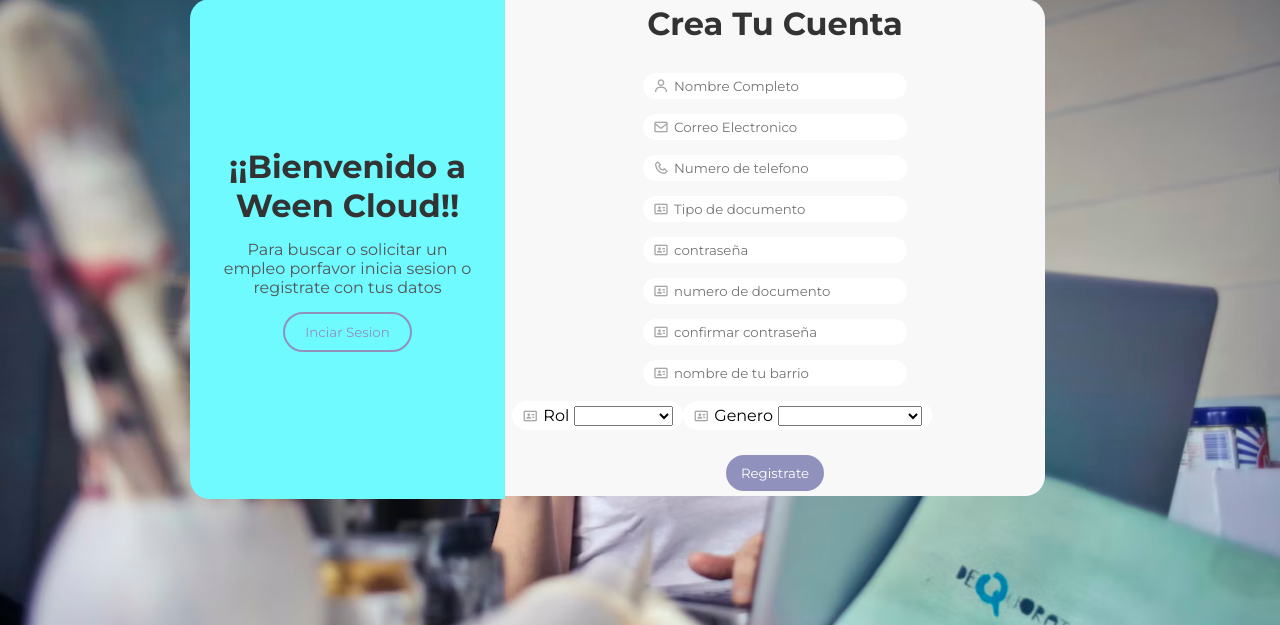
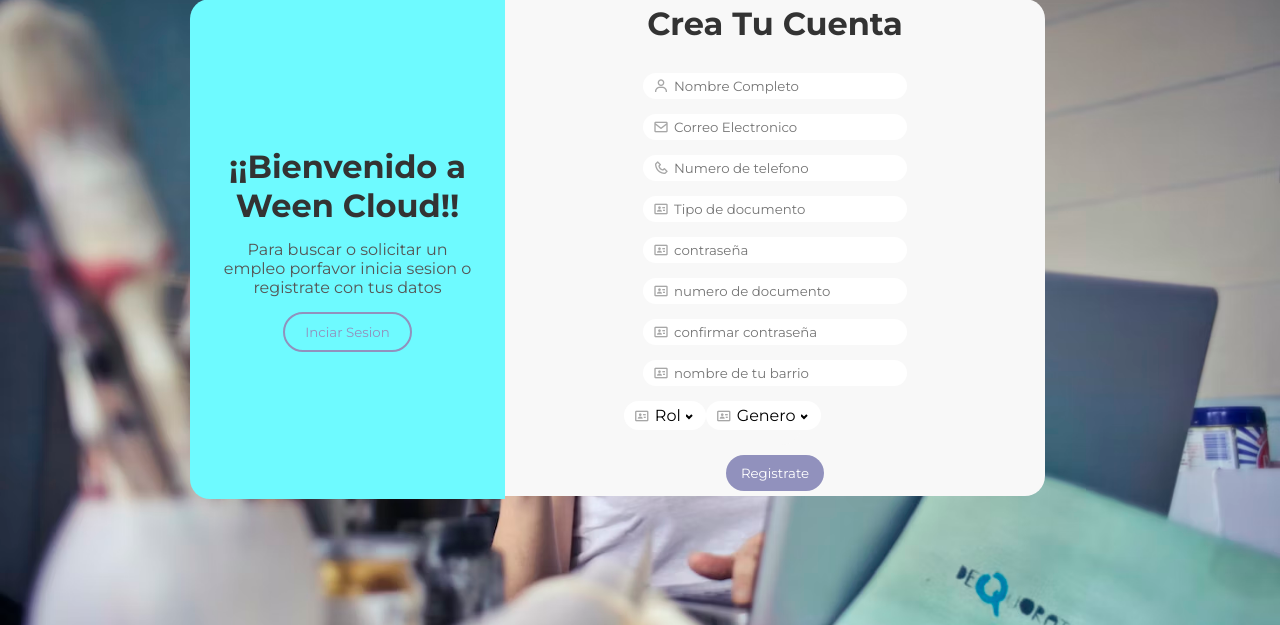
Before and after one commit to FidelSmoke/WeenCloud, a PHP site: page /index_registrate/index.php in a window 1280 px wide. Shown: the part 151-776 px from the top of the page. Run offline with PHP 8.4, Linux system fonts and the light colour scheme.

Commit message:
zzzzzzzzzzzz

```diff
--- a/index_registrate/estilos.css
+++ b/index_registrate/estilos.css
@@ -171,6 +171,15 @@
     border-radius: 20px;
     color: #000000 ;
 }
+.form label select {
+    width: 200%;
+    padding: 5px;
+    background-color: #fff;
+    border: none;
+    outline: none;
+    border-radius: 20px;
+    color: #000000 ;
+}
 
 
 /* RESPONSIVE FORM */
```
